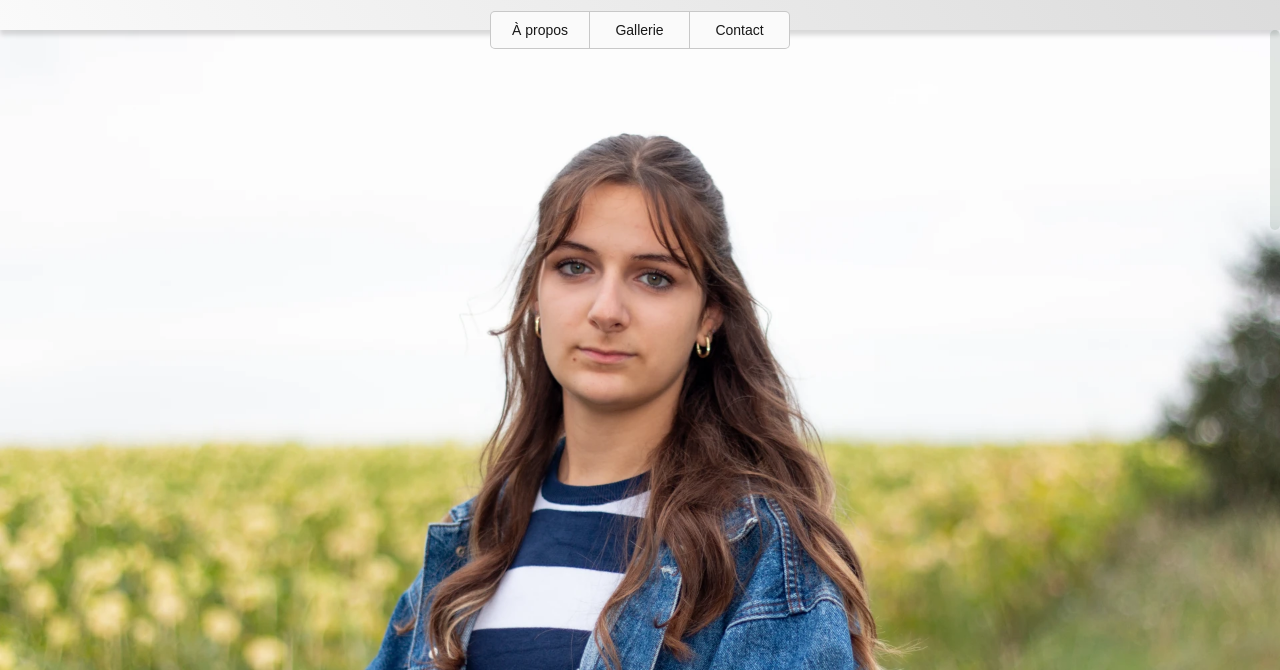
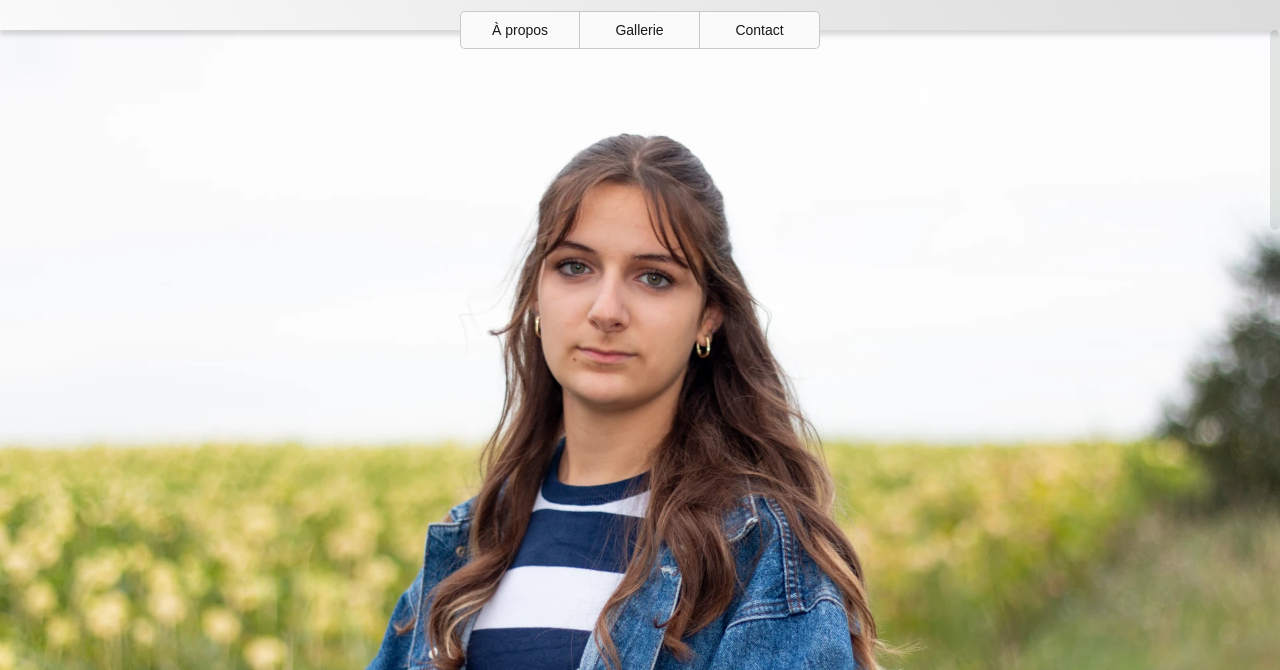
Before and after one commit to MesseBasseProduction/valentinedondon.fr, a website: page assets/html/index.html in a window 1280 px wide. Shown: the part 130-800 px from the top of the page. Drawn offline with nearby package versions, Linux system fonts and the light colour scheme; files that its build step writes are made by us from their sources; files whose address does not match are found by name.

Commit message:
fix: nav button width avoid text wrapping

```diff
--- a/src/scss/vd.scss
+++ b/src/scss/vd.scss
@@ -68,7 +68,7 @@ header {
       text-align: center;
       text-decoration: none;
       user-select: none;
-      width: 10rem;
+      width: 12rem;
 
       transition: all var(--transition);
 
```
